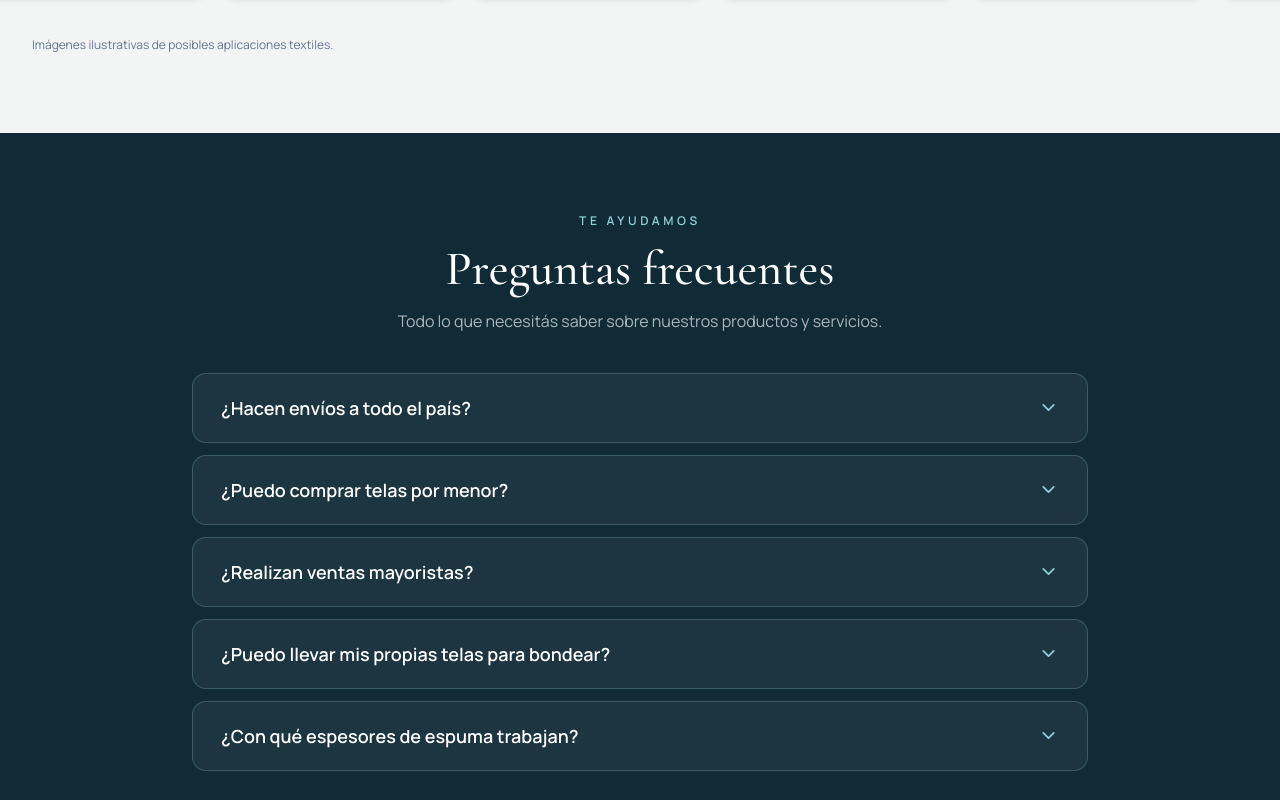
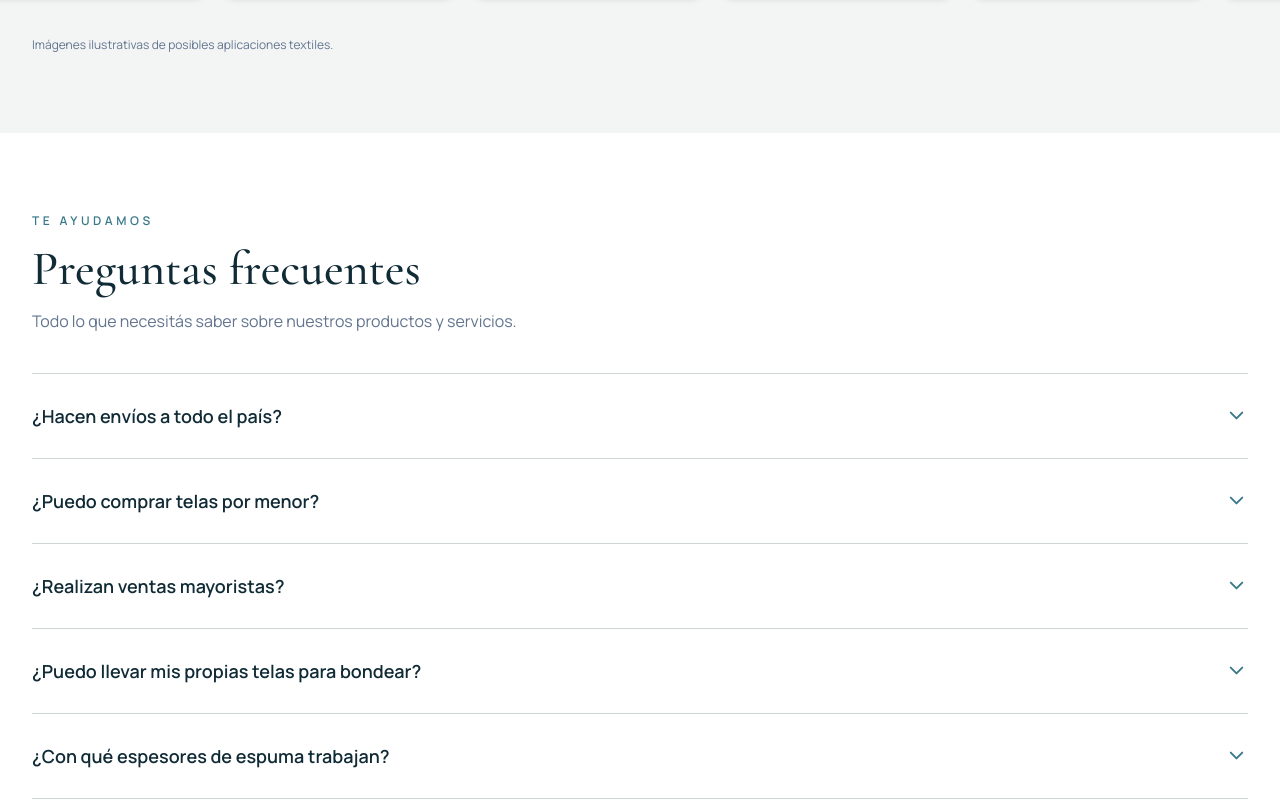
Before and after one commit to tiagocardozoo/Bontex, a Next.js app: page / in a window 1280 px wide. Shown: the part 1420-2220 px from the top of the page. Built offline with nearby package versions, Linux system fonts and the light colour scheme.

Commit message:
Update preguntas-frecuentes.tsx

```diff
--- a/components/preguntas-frecuentes.tsx
+++ b/components/preguntas-frecuentes.tsx
@@ -33,11 +33,13 @@ export function PreguntasFrecuentes() {
   return (
     <section
       id="preguntas-frecuentes"
-      className="bg-[#102b36] px-5 py-16 text-white md:px-8 md:py-20"
+      className="bg-white px-5 py-16 text-[#102b36] md:px-8 md:py-20"
     >
-      <div className="mx-auto max-w-4xl">
-        <div className="mb-10 text-center">
-          <p className="text-xs font-semibold uppercase tracking-[0.3em] text-[#8ed0db]">
+      <div className="mx-auto max-w-7xl">
+
+        {/* TÍTULO ALINEADO A LA IZQUIERDA */}
+        <div className="mb-10">
+          <p className="text-xs font-semibold uppercase tracking-[0.3em] text-[#39798a]">
             TE AYUDAMOS
           </p>
 
@@ -45,37 +47,42 @@ export function PreguntasFrecuentes() {
             Preguntas frecuentes
           </h2>
 
-          <p className="mt-4 text-base text-white/65">
+          <p className="mt-4 text-base text-slate-500">
             Todo lo que necesitás saber sobre nuestros
             productos y servicios.
           </p>
         </div>
 
-        <div className="space-y-3">
+        {/* PREGUNTAS SEPARADAS POR LÍNEAS */}
+        <div className="border-t border-[#102b36]/20">
           {preguntas.map((item, index) => (
             <details
               key={index}
-              className="group rounded-xl border border-[#8ed0db]/25 bg-white/5 transition-colors open:bg-white/10"
+              className="group border-b border-[#102b36]/20"
             >
-              <summary className="flex cursor-pointer list-none items-center justify-between gap-4 px-5 py-5 text-left font-semibold marker:hidden [&::-webkit-details-marker]:hidden md:px-7">
-                <span className="text-base md:text-lg">
+              <summary className="flex cursor-pointer list-none items-center justify-between gap-6 py-6 text-left marker:hidden [&::-webkit-details-marker]:hidden md:py-7">
+
+                <span className="text-base font-semibold text-[#102b36] md:text-lg">
                   {item.pregunta}
                 </span>
 
                 <ChevronDown
-                  size={21}
-                  className="shrink-0 text-[#8ed0db] transition-transform duration-300 group-open:rotate-180"
+                  size={23}
+                  className="shrink-0 text-[#39798a] transition-transform duration-300 group-open:rotate-180"
                 />
               </summary>
 
-              <div className="border-t border-white/10 px-5 pb-6 pt-5 md:px-7">
-                <p className="max-w-3xl leading-relaxed text-white/75">
+              {/* RESPUESTA DESPLEGABLE */}
+              <div className="pb-7 pr-10">
+                <p className="max-w-4xl text-base leading-relaxed text-slate-600">
                   {item.respuesta}
                 </p>
               </div>
+
             </details>
           ))}
         </div>
+
       </div>
     </section>
   )
```
